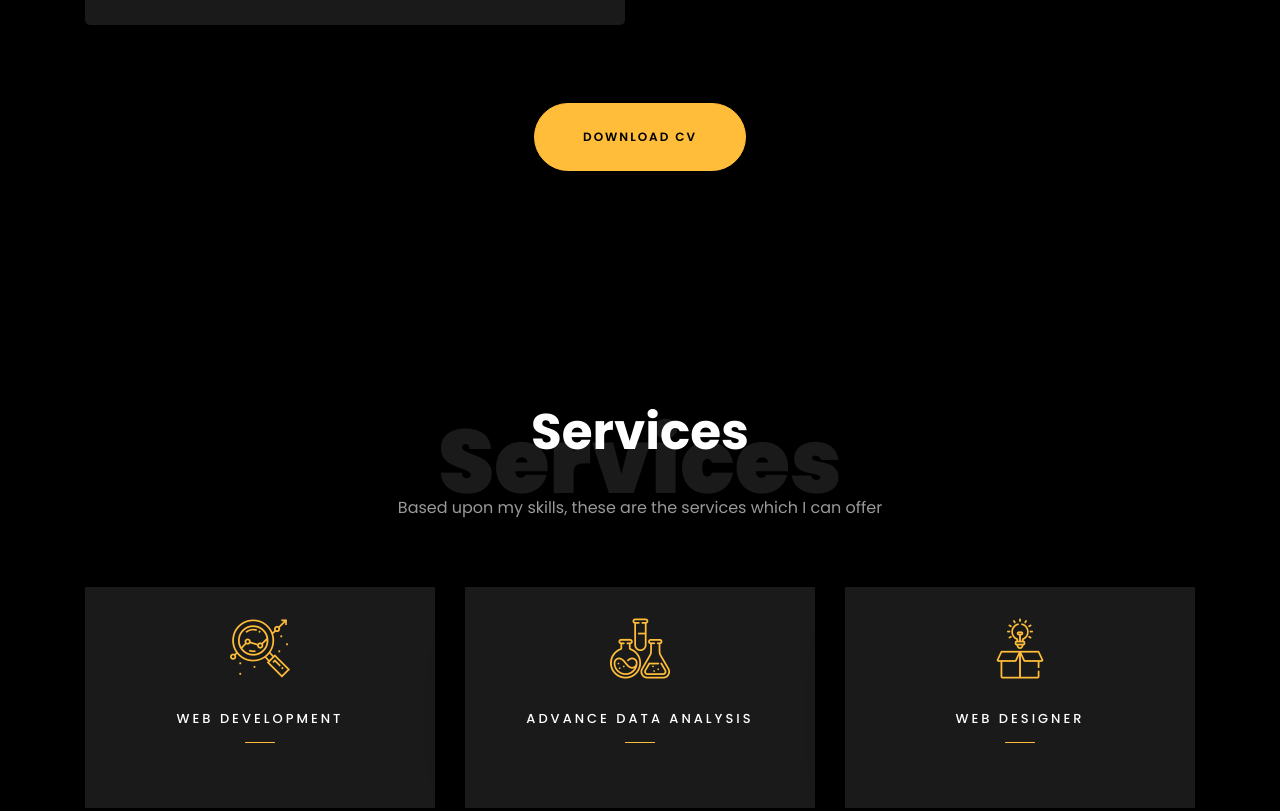
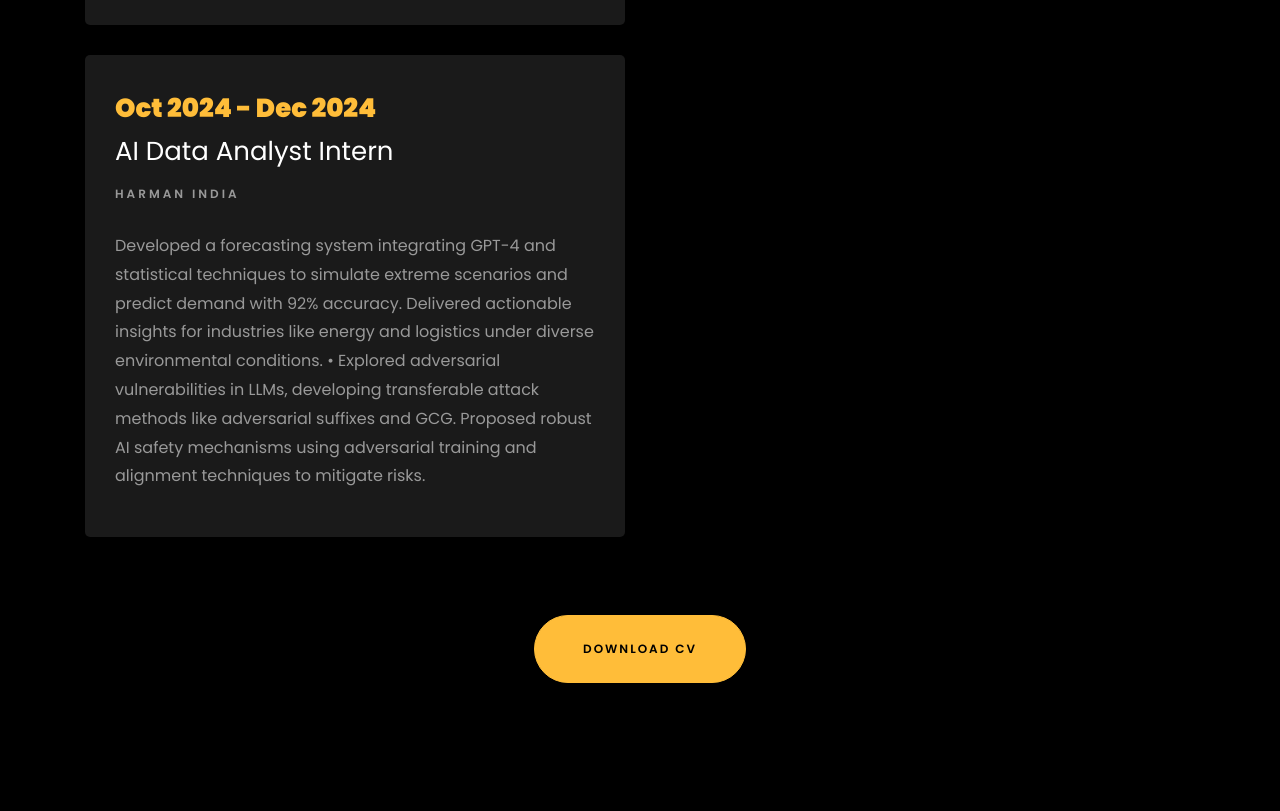
Before and after one commit to himanshudash132/himanshu-portfolio-website, a plain HTML site: page index.html in a window 1280 px wide. Shown: the part 2330-3141 px from the top of the page. Drawn offline with Linux system fonts and the light colour scheme; files whose address does not match are found by name.

Commit message:
Update index.html

```diff
--- a/index.html
+++ b/index.html
@@ -151,13 +151,20 @@
 							Google Dialogflow ES chatbot for enhanced user interaction.
 							</p>
     				</div>
-    				<!-- <div class="resume-wrap ftco-animate">
-    					<span class="date">2014-2015</span>
-    					<h2>Intermediate PCM (82%)</h2>
-    					<span class="position">Kalinga Institute of Technology, Bhubaneswar, Odisha</span>
-    					<p class="mt-4">A small river named Duden flows by their place and supplies it with the necessary regelialia. It is a paradisematic country, in which roasted parts of sentences fly into your mouth.</p>
+    				<div class="resume-wrap ftco-animate">
+    					<span class="date">Oct 2024 - Dec 2024</span>
+    					<h2>AI Data Analyst Intern</h2>
+    					<span class="position">Harman India</span>
+    					<p class="mt-4"> Developed a forecasting system integrating GPT-4 and statistical techniques to simulate extreme
+						scenarios and predict demand with 92% accuracy. Delivered actionable insights for industries like energy
+						and logistics under diverse environmental conditions.
+
+						• Explored adversarial vulnerabilities in LLMs, developing transferable attack methods like adversarial
+						suffixes and GCG. Proposed robust AI safety mechanisms using adversarial training and alignment
+						techniques to mitigate risks.
+					</p>
     				</div>
-    				<div class="resume-wrap ftco-animate">
+<!--     				<div class="resume-wrap ftco-animate">
     					<span class="date">2014-2015</span>
     					<h2></h2>
     					<span class="position">Kalinga Institute of Technology, Bhubaneswar, Odisha</span>
```
